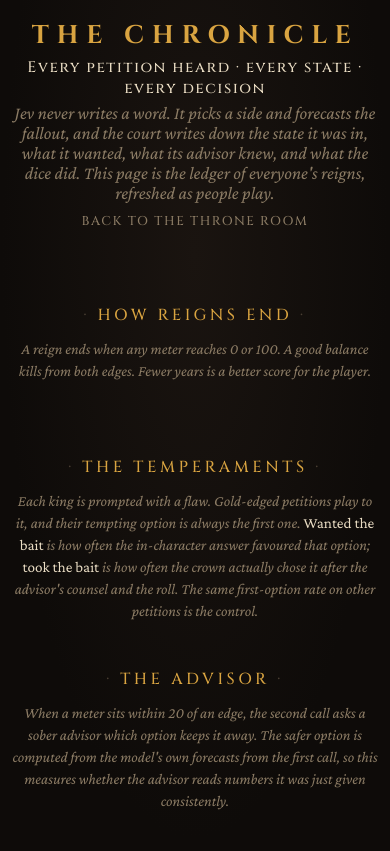
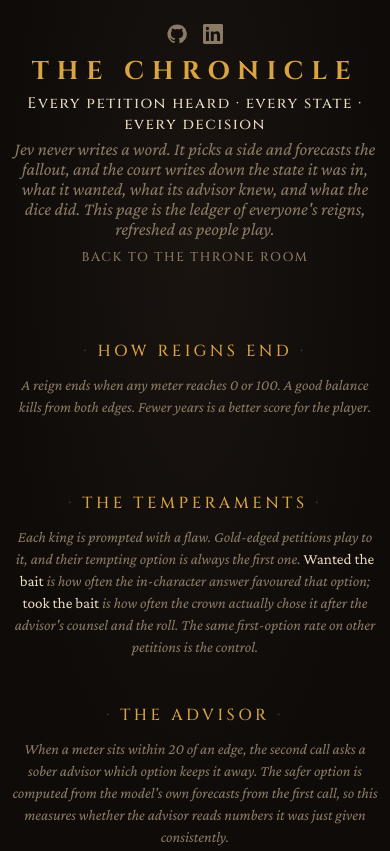
Before and after one commit to aaddrick/dethroned-ai, a website: page public/eval.html in a window 390 px wide. Shown: the top 851 px of the page. Drawn offline with nearby package versions, Linux system fonts and the light colour scheme; no server answers.

Commit message:
GitHub and LinkedIn links in the header of both pages
Inline SVG icons, top left opposite the header's text button on desktop, a
centred row above the title at phone width.

```diff
--- a/public/eval.html
+++ b/public/eval.html
@@ -14,6 +14,10 @@
 <div class="stage chronicle">
 
   <header class="crown">
+    <nav class="links" aria-label="Author and source">
+      <a href="https://github.com/aaddrick/dethroned-ai" rel="noopener" aria-label="Source on GitHub" title="Source on GitHub"><svg viewBox="0 0 24 24" aria-hidden="true"><path d="M12 .5a11.5 11.5 0 0 0-3.64 22.41c.58.1.79-.25.79-.56v-2.1c-3.2.7-3.88-1.36-3.88-1.36-.52-1.33-1.28-1.69-1.28-1.69-1.04-.71.08-.7.08-.7 1.16.08 1.77 1.19 1.77 1.19 1.03 1.76 2.7 1.25 3.35.96.1-.75.4-1.25.73-1.54-2.55-.29-5.24-1.28-5.24-5.69 0-1.26.45-2.28 1.19-3.09-.12-.29-.52-1.46.11-3.05 0 0 .97-.31 3.17 1.18a11 11 0 0 1 5.78 0c2.2-1.49 3.17-1.18 3.17-1.18.63 1.59.23 2.76.11 3.05.74.81 1.19 1.83 1.19 3.09 0 4.42-2.69 5.39-5.26 5.68.41.36.78 1.06.78 2.14v3.17c0 .31.21.67.8.56A11.5 11.5 0 0 0 12 .5z"/></svg></a>
+      <a href="https://www.linkedin.com/in/aaddrick/" rel="noopener" aria-label="aaddrick on LinkedIn" title="aaddrick on LinkedIn"><svg viewBox="0 0 24 24" aria-hidden="true"><path d="M20.45 20.45h-3.55v-5.57c0-1.33-.03-3.04-1.85-3.04-1.85 0-2.14 1.45-2.14 2.94v5.67H9.35V9h3.41v1.56h.05c.48-.9 1.64-1.85 3.37-1.85 3.6 0 4.27 2.37 4.27 5.46v6.28zM5.34 7.43a2.06 2.06 0 1 1 0-4.12 2.06 2.06 0 0 1 0 4.12zM7.12 20.45H3.56V9h3.56v11.45zM22.22 0H1.77C.79 0 0 .77 0 1.73v20.54C0 23.23.79 24 1.77 24h20.45c.98 0 1.78-.77 1.78-1.73V1.73C24 .77 23.2 0 22.22 0z"/></svg></a>
+    </nav>
     <div class="title">The Chronicle</div>
     <div class="ruler">Every petition heard · every state · every decision</div>
     <div class="nature">Jev never writes a word. It picks a side and forecasts the fallout, and the court writes down the state it was in, what it wanted, what its advisor knew, and what the dice did. This page is the ledger of everyone's reigns, refreshed as people play.</div>
--- a/public/style.css
+++ b/public/style.css
@@ -24,6 +24,10 @@ button.text:disabled { opacity: .4; cursor: wait; }
 .crown .sep { color: var(--dim); margin: 0 .5em; }
 .crown .nature { color: var(--muted); font-style: italic; max-width: 60ch; }
 .crown #new-reign { position: absolute; right: 0; top: 0; }
+.crown .links { position: absolute; left: 0; top: 0; display: flex; gap: 4px; }
+.crown .links a { display: block; padding: 6px; color: var(--muted); line-height: 0; }
+.crown .links a:hover, .crown .links a:focus-visible { color: var(--gold); }
+.crown .links svg { width: 20px; height: 20px; fill: currentColor; }
 
 /* meters */
 .meters { display: grid; grid-template-columns: repeat(4, minmax(0, 1fr)); gap: 28px; width: min(900px, 100%); }
@@ -100,6 +104,7 @@ button.text:disabled { opacity: .4; cursor: wait; }
 @media (max-width: 760px) {
   html { font-size: 16px; }
   .crown #new-reign { position: static; }
+  .crown .links { position: static; }
   .meters { gap: 14px; }
   .table { grid-template-columns: 1fr; gap: 10px; }
   .option.left, .option.right { align-items: center; text-align: center; min-height: 0; }
```
Also changed, not shown: public/index.html (+4 -0 lines).
